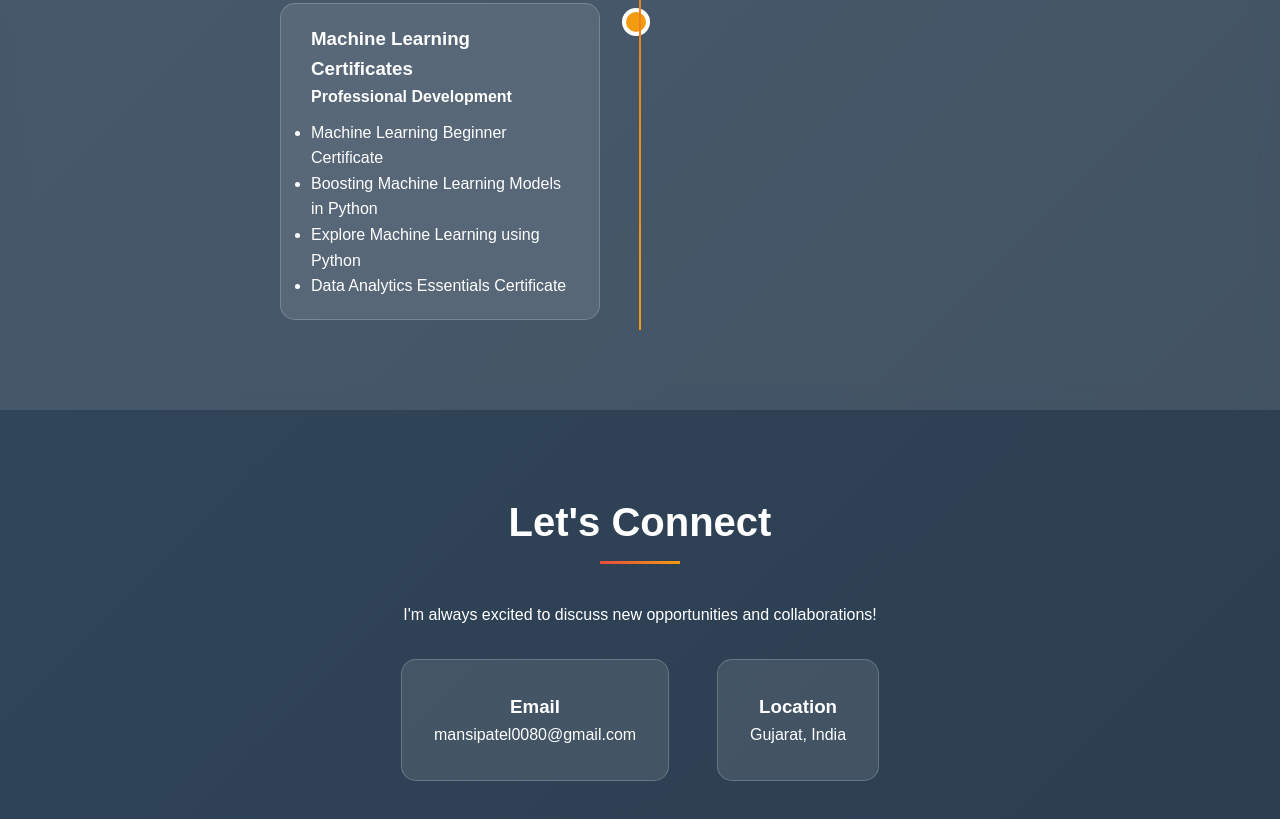
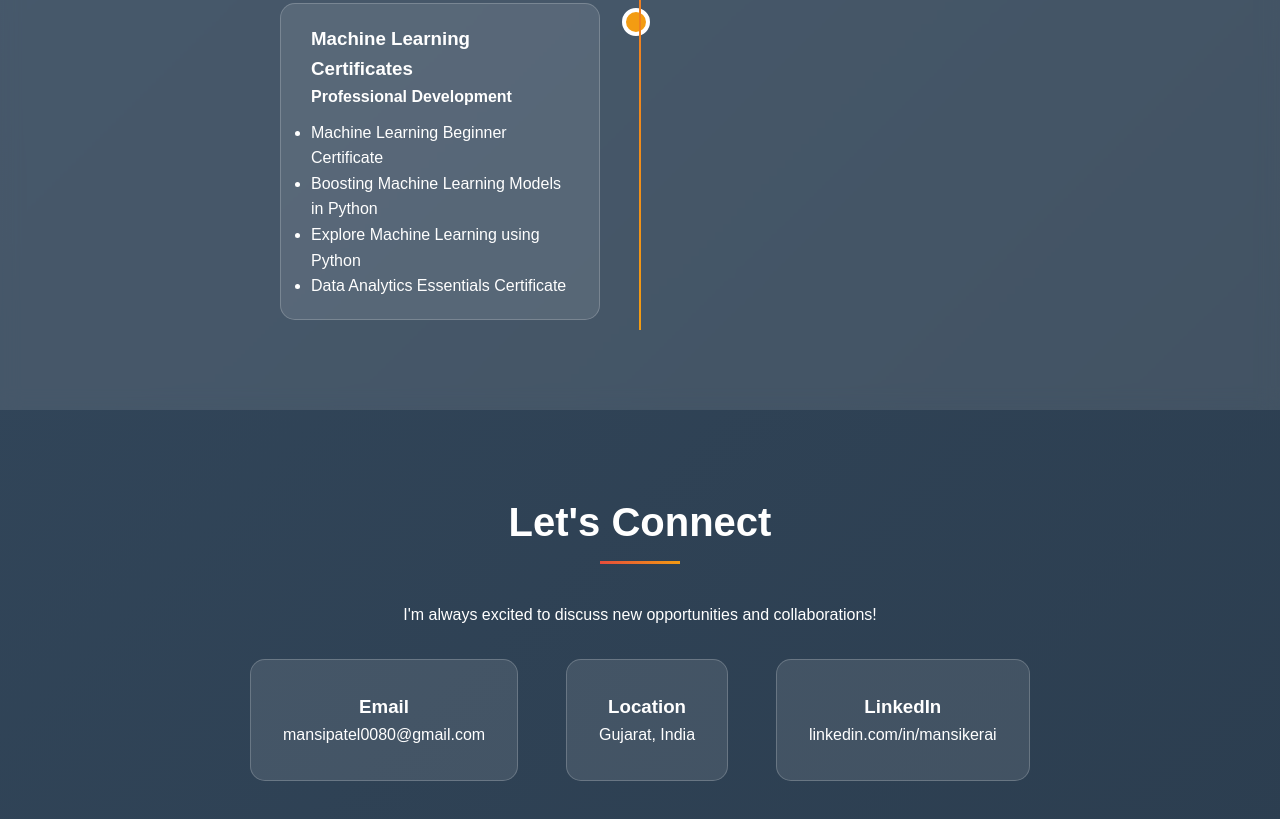
Before and after one commit to Mansikerai/portfolio, a plain HTML site: page site/index.html in a window 1280 px wide. Shown: the part 3514-4333 px from the top of the page. Drawn offline with Linux system fonts and the light colour scheme.

Commit message:
add LinkedIn card in footer

```diff
--- a/site/index.html
+++ b/site/index.html
@@ -825,6 +825,14 @@
                         <h3>Location</h3>
                         <p>Gujarat, India</p>
                     </div>
+                    <div class="contact-item">
+                        <h3>LinkedIn</h3>
+                        <p>
+                            <a href="https://www.linkedin.com/in/mansikerai" target="_blank" style="color:white; text-decoration:none;">
+                                linkedin.com/in/mansikerai
+                            </a>
+                        </p>
+                    </div>
                 </div>
             </div>
         </div>
```
